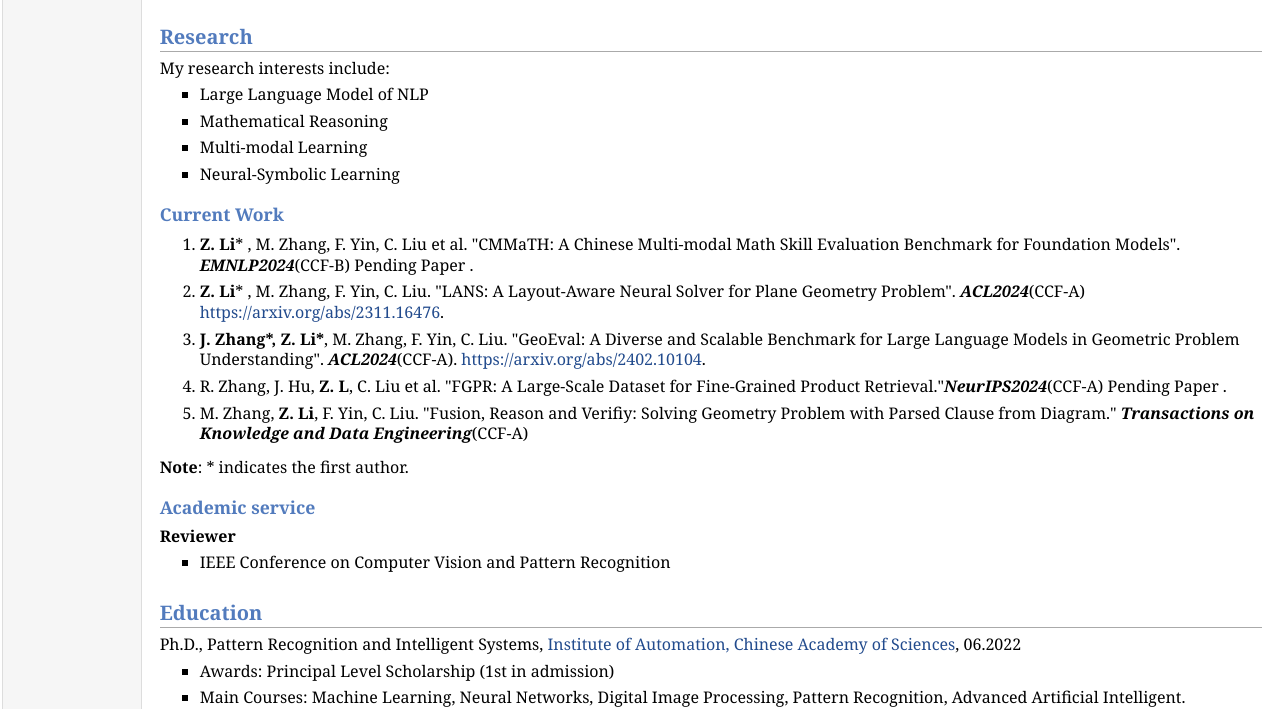
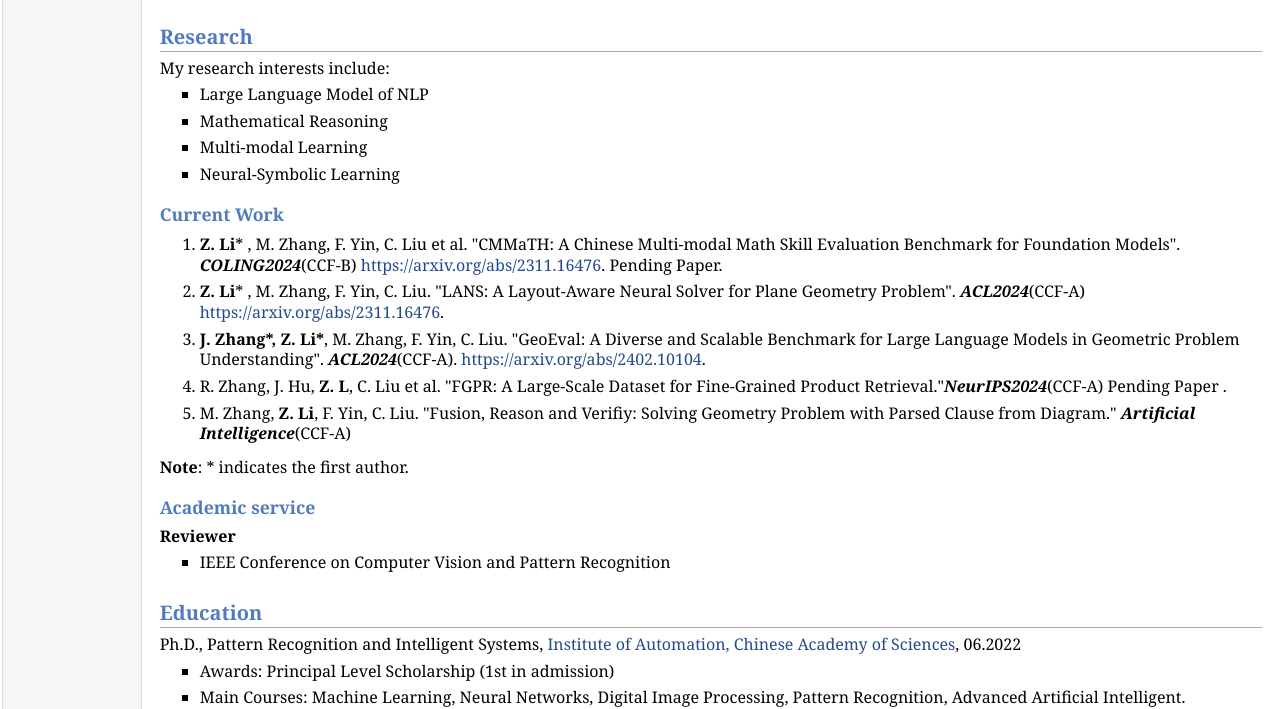
Before and after one commit to zzli2022/zzli2022.github.io, a plain HTML site: page index.html in a window 1280 px wide. Shown: the part 391-1100 px from the top of the page. Drawn offline with Linux system fonts and the light colour scheme.

Commit message:
20240827

```diff
--- a/index.html
+++ b/index.html
@@ -52,8 +52,7 @@ I focus on using AI to solve practical problems. My main research interests incl
 </ul>
 <h3>Current Work</h3>
 <ol>
-<li><p><b>Z. Li</b>* , M. Zhang, F. Yin, C. Liu et al. "CMMaTH: A Chinese Multi-modal Math Skill Evaluation Benchmark for Foundation Models". <b><i>EMNLP2024</i></b>(CCF-B) Pending Paper
-    .</p>
+<li><p><b>Z. Li</b>* , M. Zhang, F. Yin, C. Liu et al. "CMMaTH: A Chinese Multi-modal Math Skill Evaluation Benchmark for Foundation Models". <b><i>COLING2024</i></b>(CCF-B) <a href="https://arxiv.org/abs/2311.16476">https://arxiv.org/abs/2311.16476</a>. Pending Paper.</p>
 </li>
 <li><p><b>Z. Li</b>* , M. Zhang, F. Yin, C. Liu. "LANS: A Layout-Aware Neural Solver for Plane Geometry Problem". <b><i>ACL2024</i></b>(CCF-A)
 <a href="https://arxiv.org/abs/2311.16476">https://arxiv.org/abs/2311.16476</a>.</p>
@@ -63,7 +62,7 @@ I focus on using AI to solve practical problems. My main research interests incl
 <li><p>R. Zhang, J. Hu, <b>Z. L</b>, C. Liu et al. "FGPR: A Large-Scale Dataset for Fine-Grained Product Retrieval."<b><i>NeurIPS2024</i></b>(CCF-A) Pending Paper
   .</p>
 </li>
-<li><p>M. Zhang, <b>Z. Li</b>, F. Yin, C. Liu. "Fusion, Reason and Verifiy: Solving Geometry Problem with Parsed Clause from Diagram."  <b><i>Transactions on Knowledge and Data Engineering</i></b>(CCF-A)</p>
+<li><p>M. Zhang, <b>Z. Li</b>, F. Yin, C. Liu. "Fusion, Reason and Verifiy: Solving Geometry Problem with Parsed Clause from Diagram."  <b><i>Artificial Intelligence</i></b>(CCF-A)</p>
 </ol>
 <p><b>Note</b>: * indicates the first author.</p>
 
@@ -164,7 +163,7 @@ I focus on using AI to solve practical problems. My main research interests incl
 
 
 <p><br />
-<a href="cv/cv_0627.pdf">A brief cv</a>.</p>
+<a href="cv/cv_0827.pdf">A brief cv</a>.</p>
 </td>
 </tr>
 </table>
```
Also changed, not shown: 2 other files.
